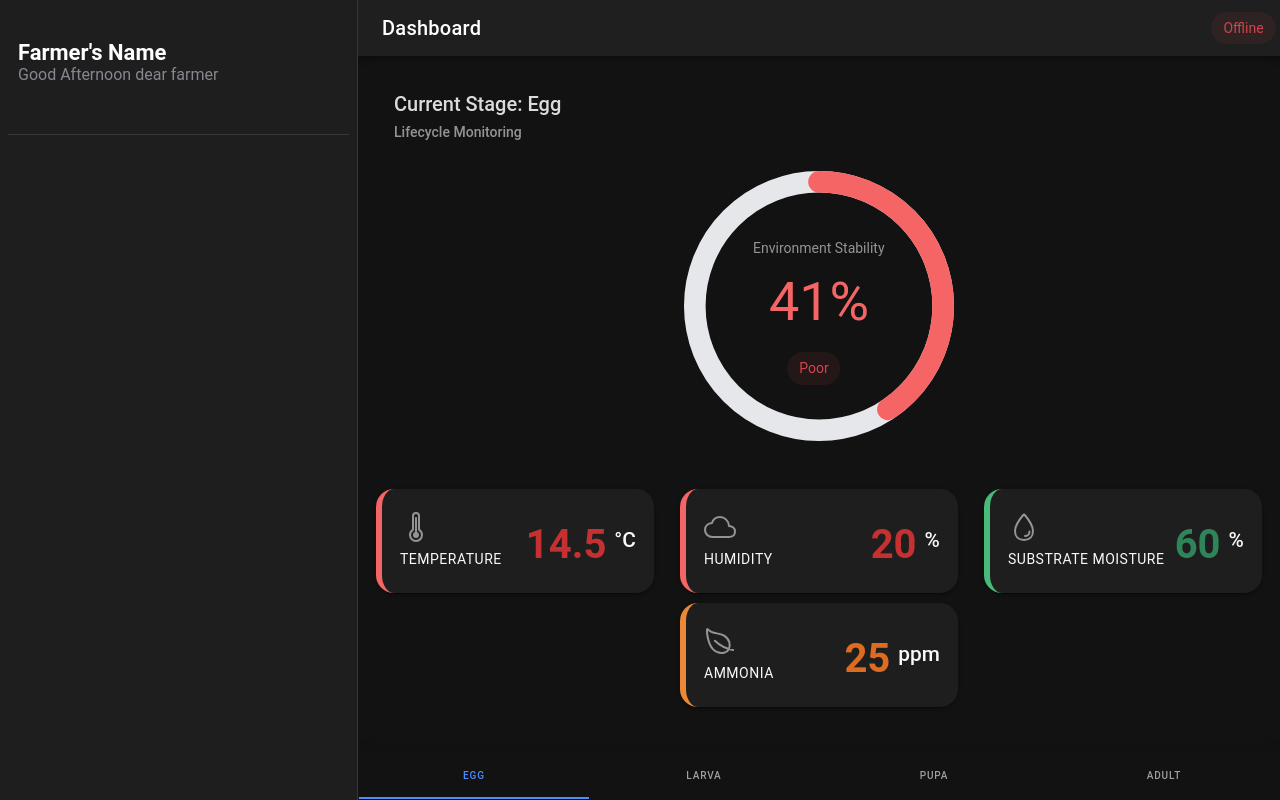
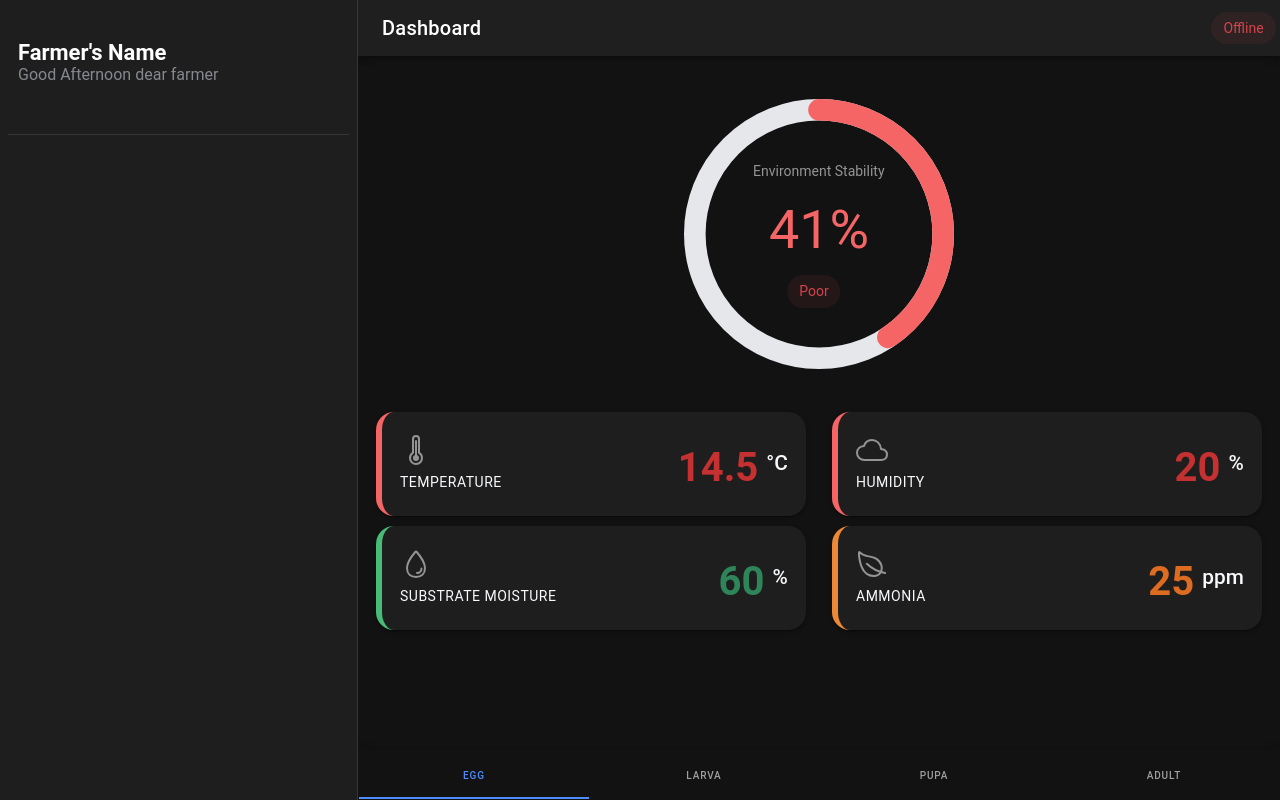
Before and after one commit to TheMasshiro/bsfly-iot, a React (Vite) app in the folder bsfly-iot/: page /dashboard in a window 1280 px wide. Built offline with nearby package versions, Linux system fonts and the light colour scheme.

Commit message:
refactor(dashboard): simplify main circular progress card

```diff
--- a/bsfly-iot/src/pages/Dashboard/Dashboard.css
+++ b/bsfly-iot/src/pages/Dashboard/Dashboard.css
@@ -2,7 +2,7 @@
   display: grid;
   place-items: center;
   width: 100%;
-  height: 300px;
+  height: 290px;
 }
 
 .circular-background-md {
--- a/bsfly-iot/src/pages/Dashboard/Dashboard.tsx
+++ b/bsfly-iot/src/pages/Dashboard/Dashboard.tsx
@@ -1,4 +1,4 @@
-import { IonButtons, IonCard, IonCardContent, IonCardHeader, IonCardSubtitle, IonCardTitle, IonChip, IonCol, IonContent, IonGrid, IonHeader, IonIcon, IonMenuButton, IonPage, IonRow, IonSegment, IonSegmentButton, IonText, IonTitle, IonToolbar } from '@ionic/react';
+import { IonButtons, IonCard, IonCardContent, IonChip, IonCol, IonContent, IonGrid, IonHeader, IonIcon, IonMenuButton, IonPage, IonRow, IonSegment, IonSegmentButton, IonText, IonTitle, IonToolbar } from '@ionic/react';
 import './Dashboard.css';
 import { buildStyles, CircularProgressbar } from 'react-circular-progressbar';
 import 'react-circular-progressbar/dist/styles.css';
@@ -23,13 +23,7 @@ export const statusColor = (sensorType: string, value: number, thresholds: any)
 const Dashboard: React.FC = () => {
     const { stage, setStage } = useLifeCycle()
     const thresholds = lifecycleThresholds[stage];
-
-
     const stability = calculateStability(sensorsData, thresholds);
-
-    console.log(sensorsData)
-    console.log(stability)
-
 
     const status = (name: string, value: number) => {
         return statusColor(sensorTypeMap[name.toLowerCase()], value, thresholds)
@@ -59,10 +53,6 @@ const Dashboard: React.FC = () => {
                     <IonRow className="ion-justify-content-center ion-align-items-center">
                         <IonCol>
                             <IonCard className="circular-background-md">
-                                <IonCardHeader>
-                                    <IonCardTitle>Current Stage: {stage}</IonCardTitle>
-                                    <IonCardSubtitle>Lifecycle Monitoring</IonCardSubtitle>
-                                </IonCardHeader>
                                 <IonCardContent>
                                     <div className="circular-progress-container circular-background-md">
                                         <div className="circular-progress-wrapper">
@@ -90,7 +80,7 @@ const Dashboard: React.FC = () => {
                     </IonRow>
                     <IonRow className="ion-justify-content-center ion-align-items-center">
                         {sensorsData.map((sensor, index) => (
-                            <IonCol size="12" sizeMd="6" sizeLg='4' key={index}>
+                            <IonCol size="12" sizeMd="6" key={index}>
                                 <IonCard className={`sensor-card sensor-card-${status(sensor.name, sensor.value)}`}>
                                     <IonCardContent className="sensor-card-content">
                                         <div className="sensor-info">
```
